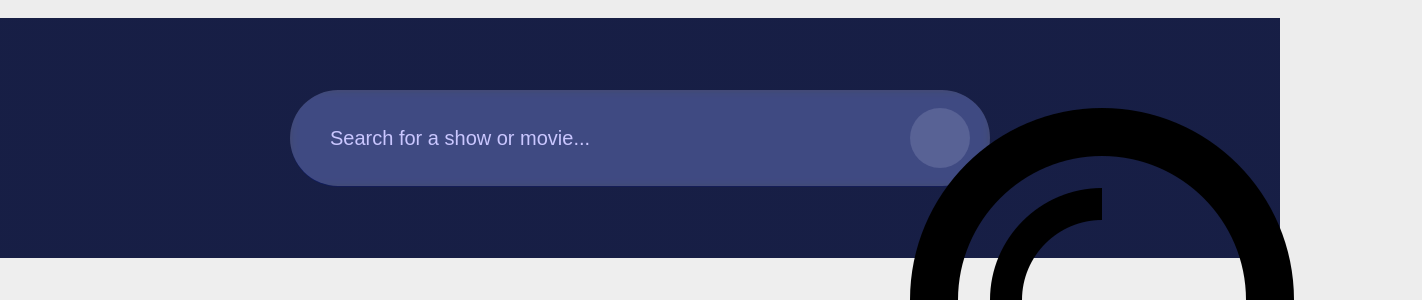
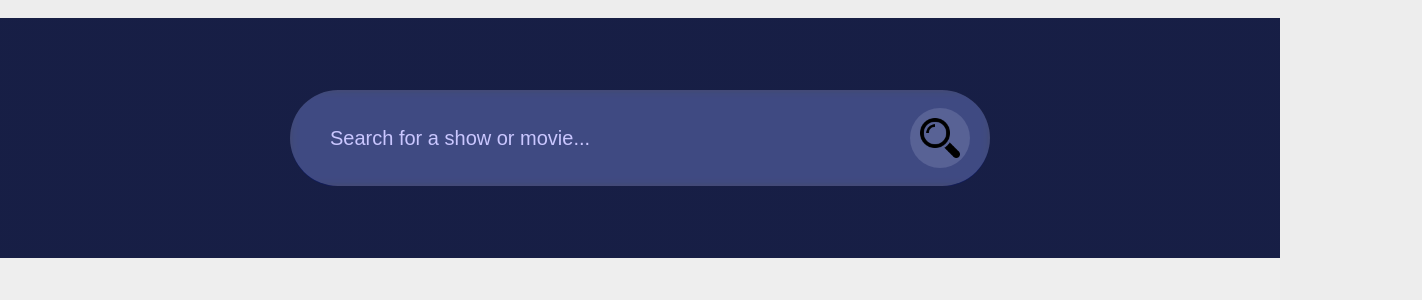
Before and after one commit to NikkiDao/Project_3, a plain HTML site: page index.html in a window 1280 px wide. Shown: the part 64-364 px from the top of the page, 1422 px wide, since content can reach past the window. Drawn offline with nearby package versions, Linux system fonts and the light colour scheme.

Commit message:
update search bar

```diff
--- a/index.html
+++ b/index.html
@@ -61,7 +61,7 @@
   <div class="container">
     <form action="https://www.google.com/search" method="get" class="search-bar">
       <input type="text" placeholder="Search for a show or movie..." name="q">
-      <button type="submit"><img src="Images/search.png"></button>
+      <button type="submit"><img src="Images/search.png" , width="40" , height="40"></button>
     </form>
   </div>
 
```
